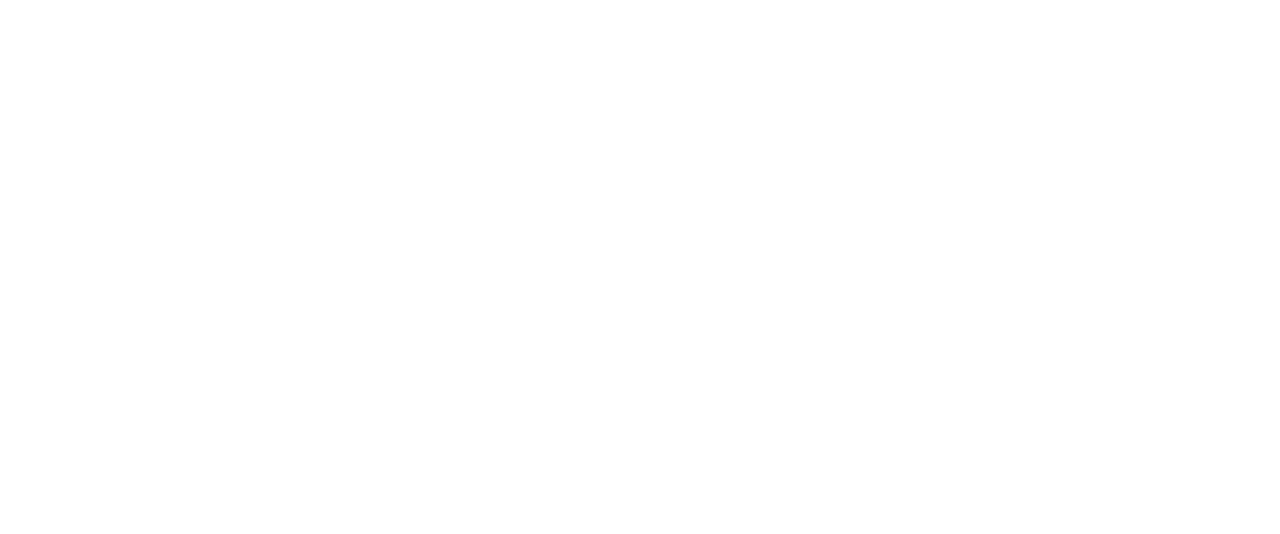
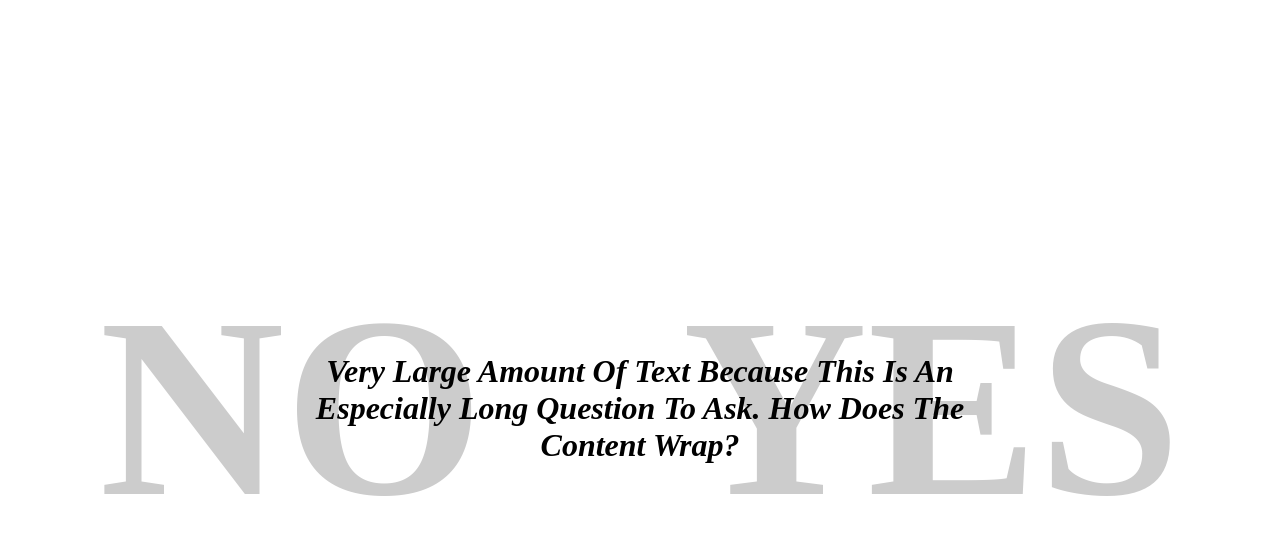
Before and after one commit to BirkdaleHigh/VotingWebApp, a plain HTML site: page index.html in a window 1280 px wide. Drawn offline with Linux system fonts and the light colour scheme.

Commit message:
some style and transitions

```diff
--- a/index.html
+++ b/index.html
@@ -4,15 +4,50 @@
   <title>Vote</title>
   <style>
     body{
+      min-height: 100vh;
+      display: flex;
+      justify-content: space-around;
+      align-items: center;
+    }
+    *{
+      -webkit-transition: all 0.5s ease;
+      transition: all 0.5s ease;
+    }
+    h1{
+      max-width: 60%;
+      position: relative;
+      text-align: center;
+      font-style: italic;
+      text-transform: capitalize;
+    }
+    .choices{
+      display: flex;
+      justify-content:space-around;
+      align-items:center;
+      position: fixed;
+      left:0;
+      width: 100%;
       height: 100vh;
-      -webkit-transition: background-color 0.5s ease;
-      transition: background-color 0.5s ease;
     }
+    .no,.yes{
+      margin: 0;
+      padding: 0;
+      font-size: 20vw;
+      font-family: Rockwell,"Lucida Bright";
+      font-weight: bold;
+      color:#ccc;
+    }
+    .vote_yes .no {color:#bada55;}.vote_yes .yes{color:rgb(139,161,67);}
+    .vote_no  .yes{color:#f85959;}.vote_no .no{color: rgb(189, 71, 71);}
   </style>
 </head>
 <body>
+<div class="choices">
+  <p class="no">NO</p>
+  <p class="yes">YES</p>
+</div>
 
-
+<h1>Very Large Amount Of Text Because This Is An Especially Long Question To Ask. How Does The Content Wrap?</h1>
 
 <script>
 document
@@ -23,7 +58,13 @@ document
 //  Get the window with in any browser
   var w = window.innerWidth;
 
-  this.style.backgroundColor = (e.pageX > w / 2)? '#bada55' : '#f85959';
+  if(e.pageX > w / 2){
+    this.className = "vote_yes";
+    this.style.backgroundColor = '#bada55';
+  } else {
+    this.className = "vote_no";
+    this.style.backgroundColor = '#f85959';
+  }
 });
 </script>
 </body>
```
